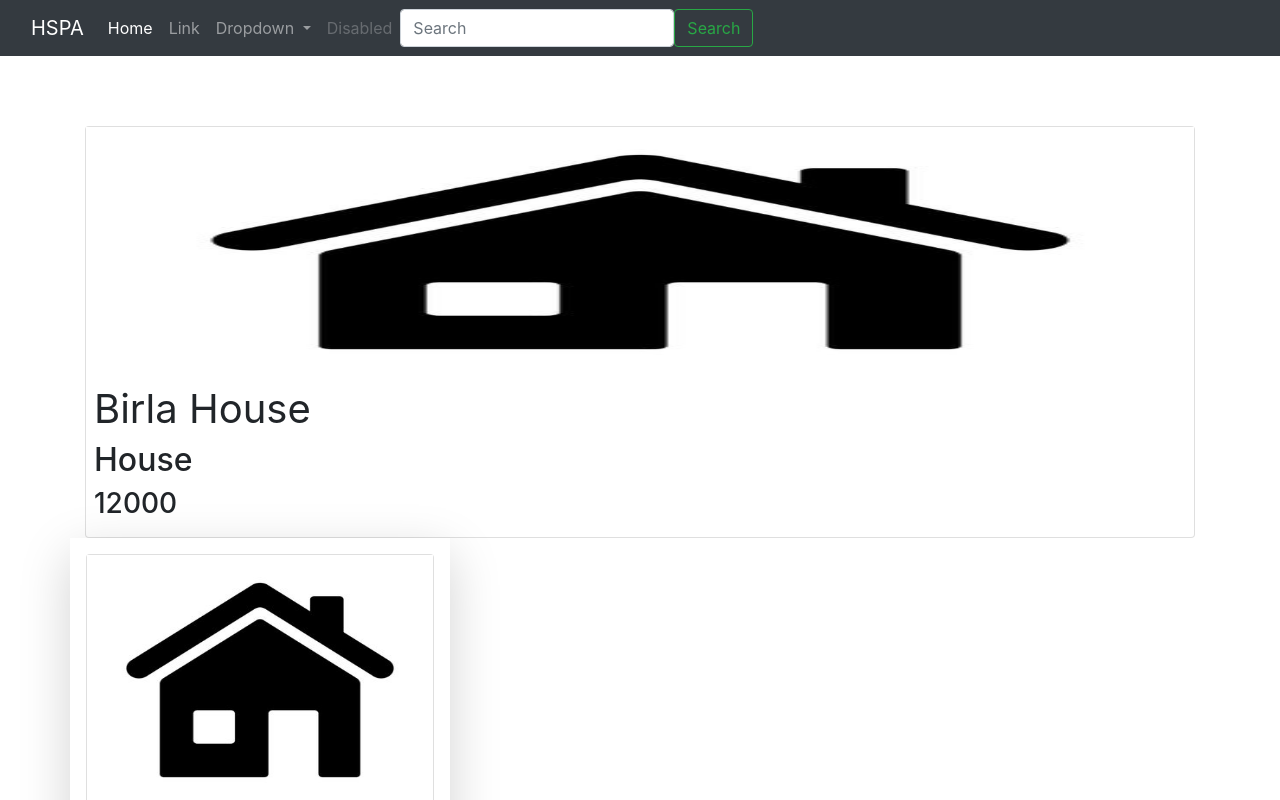
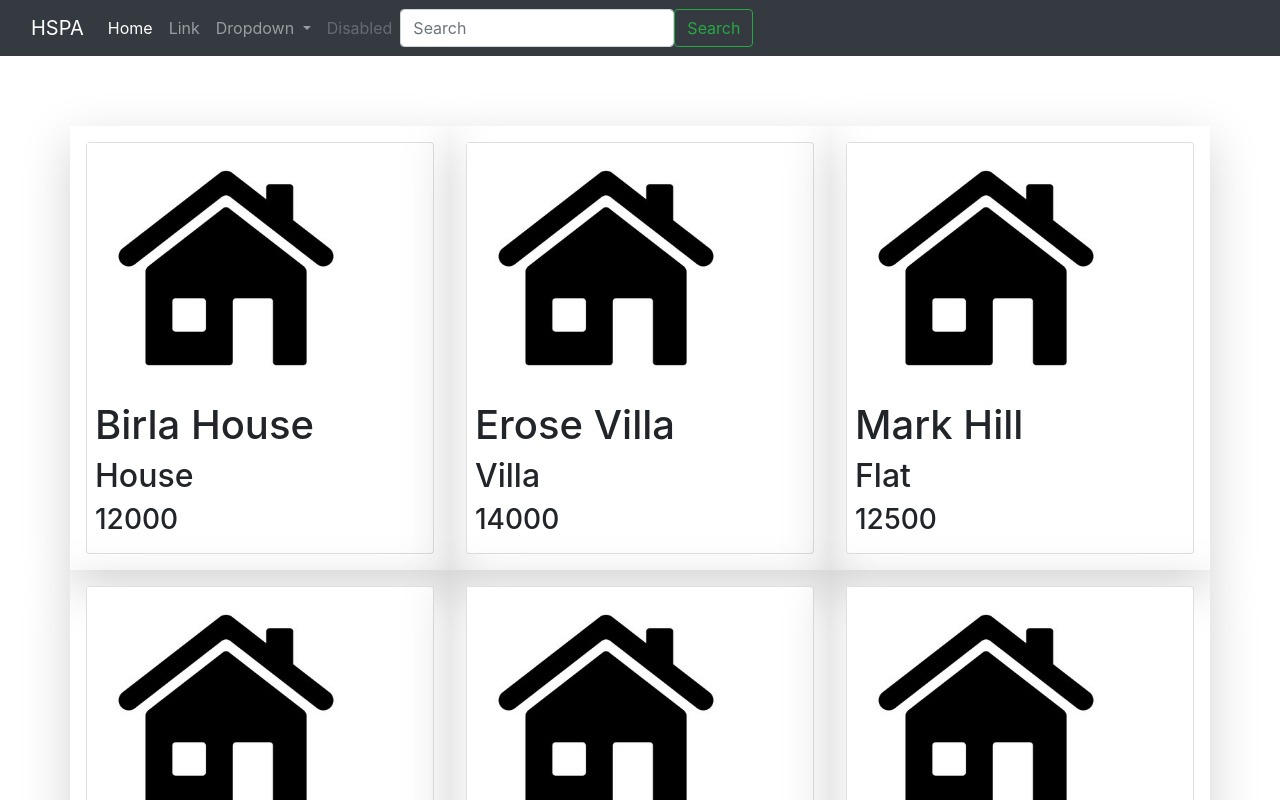
Before and after one commit to shintsal/angular-asp.net-app, an Angular app in the folder frontend/: page / in a window 1280 px wide. Shown: the top 800 px of the page. Built offline with nearby package versions, Linux system fonts and the light colour scheme.

Commit message:
CSS animation to property card

```diff
--- a/frontend/src/app/app.component.html
+++ b/frontend/src/app/app.component.html
@@ -1,5 +1,4 @@
 <app-nav-bar></app-nav-bar>
 <div class="container" style="margin-top: 70px;">
-<app-property-card></app-property-card>
 <app-property-list></app-property-list>
 </div>
--- a/frontend/src/app/property/property-card/property-card.component.css
+++ b/frontend/src/app/property/property-card/property-card.component.css
@@ -1,7 +1,38 @@
-h1 {
-  font-weight: normal;
+.card-img-wrapper {
+  overflow: hidden;
+  position: relative;
 }
 
-.propImg {
+.card:hover img {
+  transform: scale(1.2, 1.2);
+  transition-duration: 500ms;
+  transition-timing-function: ease-out;
+  height: 250px;
+  opacity: .5;
+}
+
+.card img {
+  transform: scale(1, 1);
+  transition-duration: 500ms;
+  transition-timing-function: ease-out;
   height: 250px;
 }
+
+.member-icons {
+  position: absolute;
+  bottom: -30%;
+  left: 0;
+  right: 0;
+  margin-left: auto;
+  margin-right: auto;
+  opacity: 0;
+}
+
+.card-img-wrapper:hover .member-icons {
+  bottom: 0;
+  opacity: 1;
+}
+
+.animate {
+  transition: all 0.3s ease-in-out;
+}
--- a/frontend/src/app/property/property-card/property-card.component.html
+++ b/frontend/src/app/property/property-card/property-card.component.html
@@ -1,8 +1,21 @@
 <div class="card">
-  <img class="propImg" src="../../../assets/images/house_default.jfif" alt="" />
+  <div class="card-img-wrapper">
+    <img
+      class="card-body-img-top"
+      src="../../../assets/images/house_default.jfif"
+      alt=""/>
+      <ul class="list-inline text-center member-icons animate">
+        <li class="list-inline-item">
+          <button class="btn btn-primary"><i class="far fa-edit"></i></button>
+        </li>
+        <li class="list-inline-item">
+          <button class="btn btn-primary"><i class="far fa-address-book"></i></button>
+        </li>
+      </ul>
+  </div>
   <div class="card-body p-2">
-    <h1>{{ Property.Name }}</h1>
-    <h2>{{ Property.Type }}</h2>
-    <h3>{{ Property.Price }}</h3>
+    <h1>{{ property.Name }}</h1>
+    <h2>{{ property.Type }}</h2>
+    <h3>{{ property.Price }}</h3>
   </div>
 </div>
--- a/frontend/src/app/property/property-card/property-card.component.ts
+++ b/frontend/src/app/property/property-card/property-card.component.ts
@@ -1,4 +1,4 @@
-import { Component } from "@angular/core";
+import { Component, Input } from "@angular/core";
 
 @Component({
   selector: 'app-property-card',
@@ -8,10 +8,5 @@
 
 )
 export class PropertyCardComponent {
-  Property: any = {
-    "Id":1,
-    "Name": "Birla House",
-    "Type":"House",
-    "Price":12000
-  }
+@Input() property: any
 }
--- a/frontend/src/app/property/property-list/property-list.component.html
+++ b/frontend/src/app/property/property-list/property-list.component.html
@@ -1,5 +1,5 @@
 <div class="row">
-  <div class="shadow-lg col-sm-4 p-3">
-<app-property-card></app-property-card>
+  <div *ngFor="let property of properties" class="shadow-lg col-sm-4 p-3">
+    <app-property-card [property]="property"></app-property-card>
+  </div>
 </div>
-</div>
--- a/frontend/src/app/property/property-list/property-list.component.ts
+++ b/frontend/src/app/property/property-list/property-list.component.ts
@@ -7,7 +7,7 @@
 })
 export class PropertyListComponent implements OnInit {
 
-  Property: Array<any> = [
+  properties: Array<any> = [
     {
     "Id":1,
     "Name": "Birla House",
@@ -17,20 +17,20 @@
     {
     "Id":2,
     "Name": "Erose Villa",
-    "Type": "House",
-    "Price": 12000
+    "Type": "Villa",
+    "Price": 14000
     },
     {
     "Id":3,
-    "Name": "Birla House",
-    "Type": "House",
-    "Price": 11400
+    "Name": "Mark Hill",
+    "Type": "Flat",
+    "Price": 12500
     },
     {
     "Id":4,
-    "Name": "Birla House",
-    "Type": "House",
-    "Price": 12000
+    "Name": "Gun Hill",
+    "Type": "Duplex",
+    "Price": 11400
     },
     {
     "Id":5,
@@ -43,7 +43,7 @@
     "Name": "Pearl White House",
     "Type": "House",
     "Price": 18000
-    },
+    }
 ]
 
   constructor() { }
--- a/frontend/src/index.html
+++ b/frontend/src/index.html
@@ -6,6 +6,7 @@
   <base href="/">
   <meta name="viewport" content="width=device-width, initial-scale=1">
   <link rel="icon" type="image/x-icon" href="favicon.ico">
+  <script src="https://kit.fontawesome.com/093c14edd5.js" crossorigin="anonymous"></script>
 </head>
 <body>
   <app-root></app-root>
```
